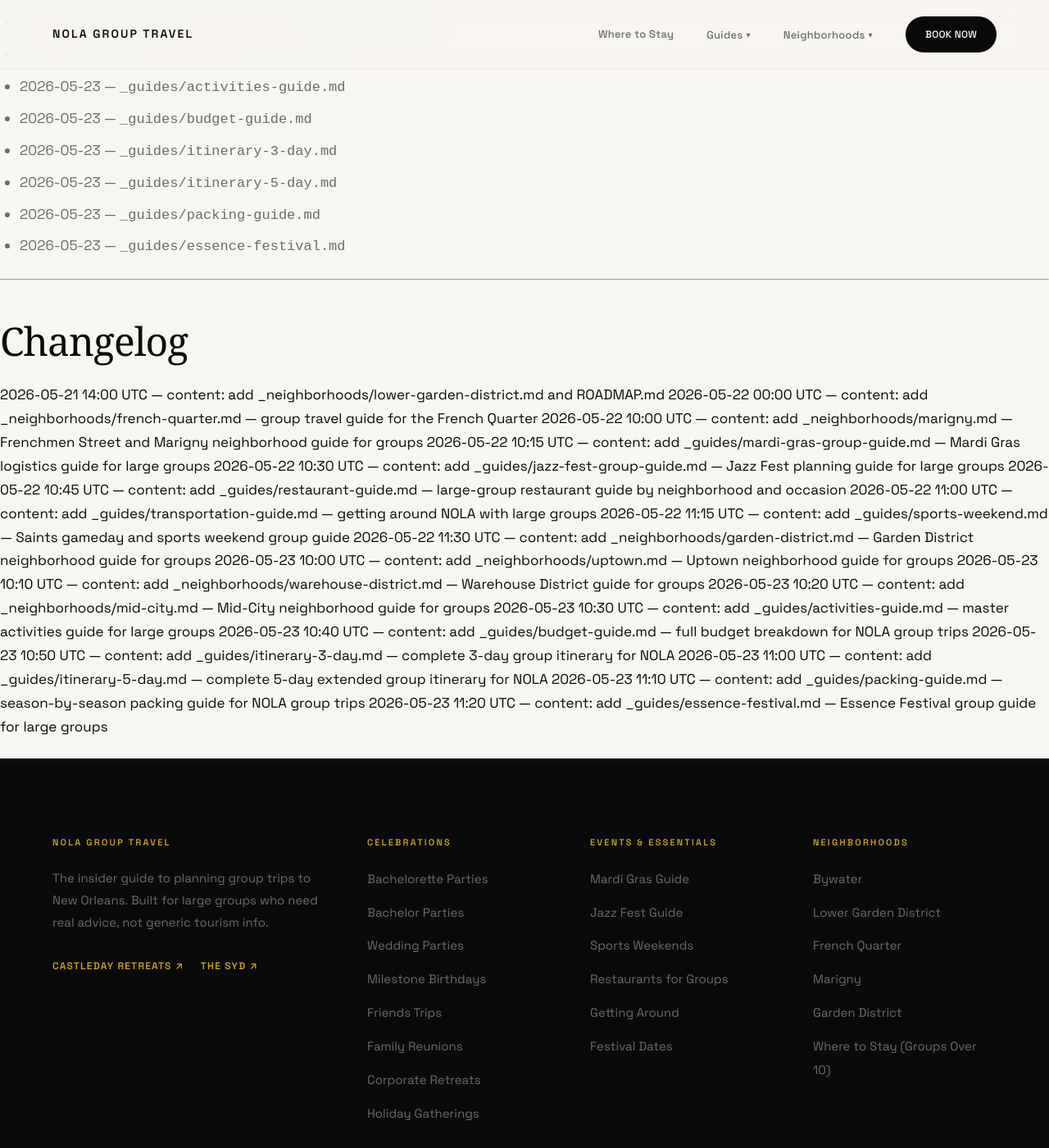
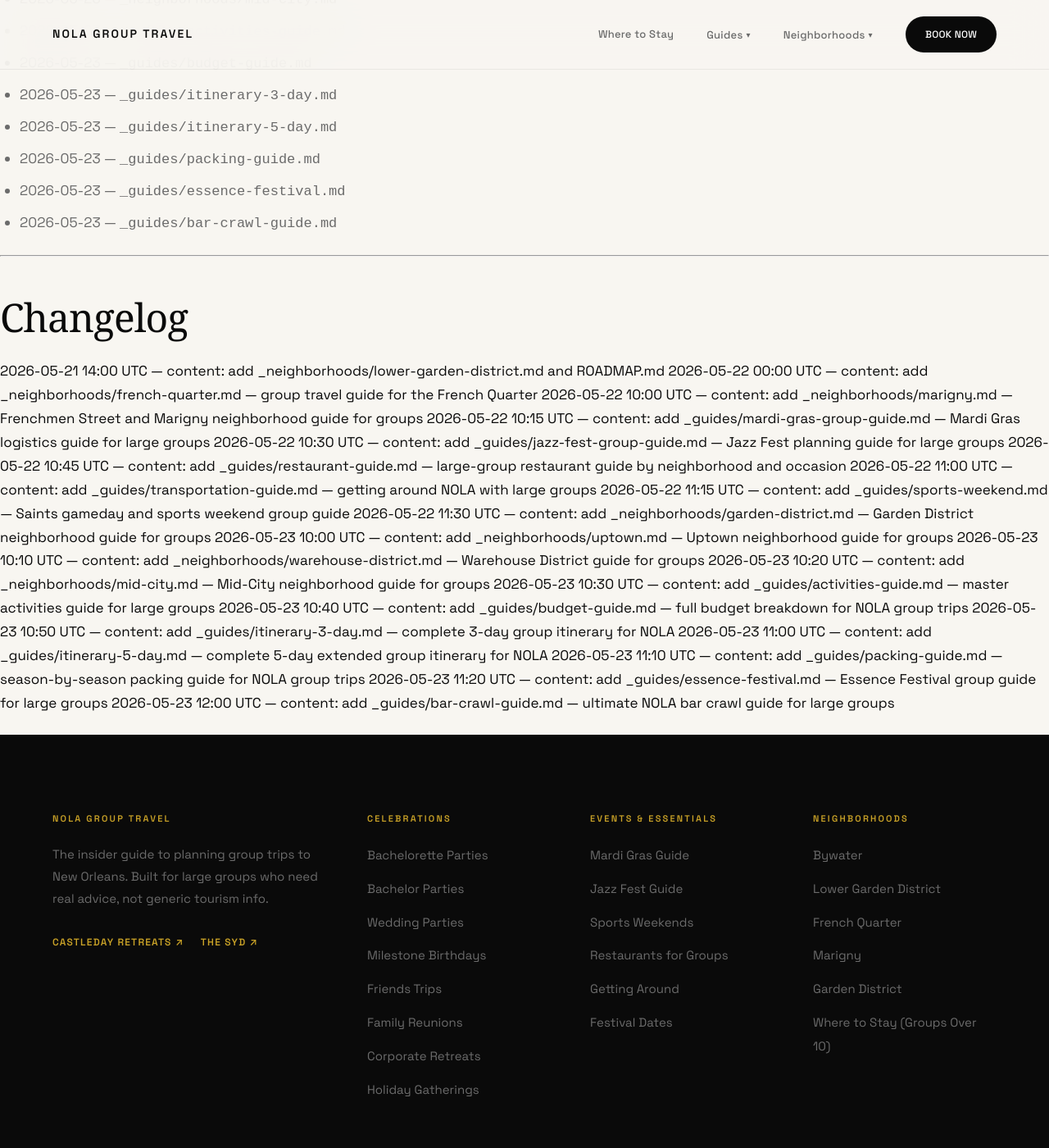
Before and after one commit to sjworth-dev/nola-group-travel, a Jekyll site: the page built from ROADMAP.md, in a window 1280 px wide and 1400 px high, scrolled down 5070 px. Shown: the whole window at 82% size. Built offline with Jekyll 4.4.1, drawn with Linux system fonts in a browser that asks for light colours; some web fonts are replaced; our own code applies the rules of GitHub Pages for plain Markdown files; part of the change alters nothing that is shown; some of the changed text lies outside the part shown.

Commit message:
content: add _guides/bar-crawl-guide.md — ultimate NOLA bar crawl guide for large groups
Routes, bar picks, walk-around cup logistics, group coordination tactics, and timing
guide for planning a bar crawl with 15-30 people across Frenchmen Street, Bourbon
Street, and the craft cocktail circuit.

https://claude.ai/code/session_01CYYWFttvGKP7sG4SPsatCj

```diff
--- a/ROADMAP.md
+++ b/ROADMAP.md
@@ -97,7 +97,6 @@ New guides go in `_guides/<slug>.md`. New neighborhood pages go in `_neighborhoo
 
 ## Up Next
 
-- `_guides/bar-crawl-guide.md` — Ultimate NOLA bar crawl guide for large groups: classic cocktail bars, dive bars, Frenchmen Street clubs, French Quarter landmarks, and how to route a crawl for 15-30 people
 - `_guides/bachelorette-weekend.md` — Extended bachelorette weekend guide: 3-day detailed itinerary for bachelorette groups in NOLA (different from the existing bachelorette-party.md — more tactical, day-by-day)
 - `_neighborhoods/cbd.md` — Central Business District guide for groups (hotels, Superdome proximity, proximity to Warehouse District)
 - `_guides/group-size-guide.md` — "What to do at each group size" guide: specific logistics, restaurant recommendations, and accommodation options for 10-person, 15-person, 20-person, and 30-person groups
@@ -139,6 +138,7 @@ New guides go in `_guides/<slug>.md`. New neighborhood pages go in `_neighborhoo
 - 2026-05-23 — `_guides/itinerary-5-day.md`
 - 2026-05-23 — `_guides/packing-guide.md`
 - 2026-05-23 — `_guides/essence-festival.md`
+- 2026-05-23 — `_guides/bar-crawl-guide.md`
 
 ---
 
@@ -162,3 +162,4 @@ New guides go in `_guides/<slug>.md`. New neighborhood pages go in `_neighborhoo
 2026-05-23 11:00 UTC — content: add _guides/itinerary-5-day.md — complete 5-day extended group itinerary for NOLA
 2026-05-23 11:10 UTC — content: add _guides/packing-guide.md — season-by-season packing guide for NOLA group trips
 2026-05-23 11:20 UTC — content: add _guides/essence-festival.md — Essence Festival group guide for large groups
+2026-05-23 12:00 UTC — content: add _guides/bar-crawl-guide.md — ultimate NOLA bar crawl guide for large groups
--- /dev/null
+++ b/_guides/bar-crawl-guide.md
@@ -0,0 +1,207 @@
+---
+title: "New Orleans Bar Crawl Guide for Large Groups"
+description: "How to plan a bar crawl in New Orleans for groups of 15-30: the best routes, classic bars, Frenchmen Street, French Quarter, and logistics that actually work at scale."
+category: "Nightlife"
+card_title: "Bar Crawl Guide"
+card_description: "Route planning, bar picks, and group logistics for crawling NOLA with 15-30 people."
+date: 2026-05-23
+---
+
+New Orleans was built for this. Walk-around cups are legal. Bars don't close. The density of great drinking spots in a three-block radius is unlike any city in the country.
+
+But a bar crawl for 20+ people is a different animal than a four-person bar crawl. The logistics will eat you alive if you haven't thought them through. This guide gives you routes that work, bars that can handle large groups, and the operational details most guides skip.
+
+## Quick Checklist
+
+- [ ] Pick one route (don't try to do the whole city)
+- [ ] Designate a wrangler — one person whose job is keeping the group together
+- [ ] Cash in everyone's hands before you leave
+- [ ] Confirm at least one venue can host your full group for a standing drink
+- [ ] Set a meeting-point protocol for anyone who gets separated
+- [ ] Eat a real meal before you start
+- [ ] Set a "last stop" bar in advance so there's an anchor point
+
+---
+
+## The Fundamental Rule: Pick a Zone
+
+The mistake every large group makes: trying to hit bars in four different neighborhoods in one night. You'll spend half the night in Ubers, lose people in transit, and never settle anywhere.
+
+Pick one zone. Do it well. Go deep on two or three bars rather than shallow on eight.
+
+---
+
+## The Four Zones
+
+### Zone 1: Frenchmen Street (Best Overall)
+
+Three blocks in the Marigny. Walkable. Multiple venues within 50 feet of each other. Live music at every stop. This is where locals actually go.
+
+**Why it works for large groups:** You can move between bars without organizing a caravan. Lose someone at The Spotted Cat, find them at d.b.a. thirty seconds later. The street itself is part of the experience.
+
+**The bars:**
+
+| Bar | Vibe | Music | Group Logistics |
+|-----|------|-------|-----------------|
+| The Spotted Cat | Tiny, sweaty, legendary jazz | Live every night | Standing room, get there before it fills |
+| d.b.a. | More space, excellent acts | Live nightly, varied genres | Can absorb a larger group |
+| Maison | Three floors, rooftop bar | Live bands on multiple floors | Best capacity for big groups |
+| Blue Nile | Brass bands, dancing | Late-night energy | Loose, open dance floor |
+
+**The move:** Start at Maison (most capacity, easiest to get drinks), work your way down to d.b.a., end at The Spotted Cat when it's shoulder-to-shoulder and nobody cares.
+
+---
+
+### Zone 2: French Quarter / Bourbon Street (Do It Once)
+
+You're going to Bourbon Street. Accept it. The trick is going with a plan instead of wandering aimlessly until everyone gets separated.
+
+**Why it works for large groups:** Massive venues built for crowds. Walk-around cups are the protocol here — you don't need to stay inside any bar. The street is the crawl.
+
+**Key stops:**
+
+| Bar | Known For | Notes |
+|-----|-----------|-------|
+| Pat O'Brien's | Hurricanes, dueling piano courtyard | Huge venue, can accommodate large groups, cash or card |
+| Lafitte's Blacksmith Shop | Oldest bar in New Orleans, candlelit, cash only | Atmospheric; go early before it gets packed |
+| Old Absinthe House | Historic, absinthe cocktails, classic bar | Long bar, decent capacity |
+| Tropical Isle | Hand Grenades | Multiple locations on Bourbon, drinks to go |
+
+**The move:** Get your walk-around cup at the first bar. Do Lafitte's while it's still early and atmospheric. Hit Pat O'Brien's courtyard for the group photo. Don't linger on Bourbon past midnight — move to Frenchmen Street when you're ready for real music.
+
+---
+
+### Zone 3: Craft Cocktail Tour (For the Serious Drinkers)
+
+This one requires Ubers between stops but rewards groups who care more about what's in the glass than the scene.
+
+**Why it works for large groups:** Reservation-friendly bars, excellent service, people actually taste what they're drinking.
+
+**Key stops:**
+
+| Bar | Neighborhood | Known For |
+|-----|-------------|-----------|
+| Sazerac Bar (The Roosevelt Hotel) | CBD | The Sazerac cocktail, historic hotel bar, impeccable |
+| Cure | Uptown (Freret St) | NOLA's benchmark craft cocktail bar |
+| Bacchanal Wine | Bywater | Wine, local cheese, live jazz in the courtyard |
+
+**The move:** Start at the Sazerac Bar — it's the most impressive first impression in the city. Take an Uber to Cure for serious cocktails. End at Bacchanal if you want to wind down with live music and wine rather than escalate.
+
+**Logistics note:** Craft cocktail bars move slower. Budget 45-60 minutes per stop minimum. This works for groups of 10-15 who want quality over quantity; it gets unwieldy at 25+.
+
+---
+
+### Zone 4: The Full NOLA Arc (Three Acts, One Night)
+
+The classic big-night progression for groups who want to experience multiple sides of the city.
+
+**Act 1 — Early Evening (7-9pm):** Craft cocktails or a proper dinner bar. The Sazerac Bar, the bar at Pêche, or Cane & Table are all excellent entry points.
+
+**Act 2 — Prime Time (9pm-midnight):** Bourbon Street. Walk the strip. Hit Pat O'Brien's. Get it out of your system.
+
+**Act 3 — Late Night (midnight onward):** Frenchmen Street. This is when it gets good. The locals show up. The bands get looser. Stay here until you can't anymore.
+
+---
+
+## Walk-Around Cups: How It Works
+
+New Orleans has a specific rule that most visitors misunderstand. You can carry open containers on public streets — but not glass. Most bars will transfer your drink into a plastic cup to-go on request. The standard is that you ask, they pour.
+
+**For large groups:** Designate one person to handle the pour-outs before leaving each bar. Twenty people all asking individually takes five minutes. One person handling it takes thirty seconds.
+
+**Don't:** Walk out with a glass. It's not actually legal, and bars will cut you off.
+**Do:** Ask for a to-go cup every time you're leaving a bar, finish the drink, and start fresh at the next spot.
+
+---
+
+## Group Logistics: The Operational Details
+
+### Tabs and Money
+
+Open tabs are a nightmare at 20 people. Here's what actually works:
+
+| Method | Group Size | Pros | Cons |
+|--------|------------|------|------|
+| Everyone pays individually | Any | No complexity | Slow at the bar |
+| One person runs the tab | 10-15 | Fast | Whoever holds the card is at risk |
+| Cash rounds | 15-25 | Simple rotation | Someone always forgets to pay back |
+| Prepaid wristbands | 20+ | Clean, fast | Requires planning with venue |
+
+**The real answer for 20+ people:** Cash. Put $100 in your pocket before you leave. Buy your own drinks. Venmo friends for shared bottles later if you want. Don't try to split 23-way tabs at a crowded bar at 1am.
+
+### Keeping the Group Together
+
+Large groups fragment. This is not a failure — it's physics. Plan for it.
+
+1. **Name a wrangler** — one person who doesn't drink heavily, keeps the headcount, sends location pins
+2. **Group chat is active** — pin the chat to the top of everyone's phone before you leave
+3. **Set anchor points** — "We'll be at d.b.a. from 11 to midnight. Meet us there."
+4. **The buddy system** — pair off. Two people never get truly lost.
+5. **Last stop is fixed** — everyone knows where the night ends. This is non-negotiable.
+
+### Getting Around Between Zones
+
+If you're moving between zones, you need multiple Ubers or a party bus. You cannot fit 20 people into four Ubers seamlessly.
+
+**The party bus option:** For large groups doing a multi-zone crawl, a rented shuttle or party bus eliminates the Uber coordination problem. Book in advance. Factor in the cost when you plan.
+
+**Pedestrian routes:** Frenchmen Street to the French Quarter is a 10-15 minute walk along Esplanade. Doable for groups. Bywater to Frenchmen is similar. Anything involving the Garden District, Uptown, or CBD requires vehicles.
+
+---
+
+## Timing Guide
+
+| Time | What's Happening | Move to |
+|------|-----------------|---------|
+| 6-8pm | Happy hour, dinner | A proper bar or dinner spot |
+| 8-10pm | Early evening, crowds building | Bourbon Street or a craft cocktail bar |
+| 10pm-midnight | Prime time, neighborhoods filling up | Frenchmen Street |
+| Midnight-2am | Peak energy | Wherever the music is loudest |
+| 2am-whenever | Late night core | Maison, d.b.a., Snake & Jake's for true late-nighters |
+
+---
+
+## Pro Tips
+
+1. **Eat first, eat well.** A real meal before the crawl is not optional for a group. The night lasts longer when nobody's running on empty.
+
+2. **Wear comfortable shoes.** You will walk more than you think. Frenchmen Street is a cobblestone situation. New shoes are a trap.
+
+3. **Cash is king.** ATMs in the French Quarter charge fees that add up. Withdraw before you go out.
+
+4. **Don't try to keep pace with the city.** No last call means you have permission to stay out forever. That doesn't mean you should. Know your group's limit.
+
+5. **The second night is always better.** If you're here multiple nights, the crawl on night two hits different. You know where things are. You're already oriented. Plan your bigger night for night two.
+
+6. **One anchor bar per zone.** Pick one bar in each zone where you'll regroup if the group fragments. Tell everyone before you leave the house.
+
+7. **Frenchmen Street gets better after midnight.** Resist the urge to arrive at 9pm and leave by 11. Show up later, stay later.
+
+---
+
+## Where to Stay for the Crawl
+
+This is where large groups hit the wall. Standard bars have no problem with 20 people walking in. The problem is where 20 people sleep, cook breakfast, and debrief the next morning.
+
+**[Castleday Retreats](https://castledayretreats.com)** — Three private villas in the Bywater, sleeping up to 30 guests each. You're 15 minutes from Frenchmen Street on foot. Private pools for the recovery day. Full kitchens for the pre-crawl dinner. This is the base camp that makes the crawl work — everyone leaves from the same place, everyone comes home to the same place. The Herald, The Cocodrie, and The Florentine each have the space to handle your whole group without feeling cramped.
+
+**[The Syd](https://thesyd.com)** — Multiple villas in the Lower Garden District, each sleeping up to 22. One block from the St. Charles Streetcar, which gets you downtown without wrestling with Ubers. Shared heated pool, hot tub, outdoor kitchen — perfect for the next-day debrief. The artist-designed rooms mean your group is already in a good mood before you leave the house.
+
+For a bar crawl trip specifically: if your primary route is Frenchmen Street and the Marigny, Castleday's Bywater location is a short walk home. If you're doing more of a French Quarter / Warehouse District crawl, The Syd's Lower Garden District location keeps you closer to the action.
+
+---
+
+## The Night-After Plan
+
+The best part of a NOLA bar crawl happens the morning after.
+
+Get everyone together at the house. Make bloody marys. Reconstruct the night. Half the group will have no idea where they ended up. The other half will have stories.
+
+This is why staying together in a large private rental beats scattered hotel rooms every time. The debrief over coffee and eggs is part of the trip.
+
+---
+
+## Book Your Base Camp
+
+- [Castleday Retreats](https://castledayretreats.com) — Bywater villas, walking distance to Frenchmen Street, private pools, up to 30 guests
+- [The Syd](https://thesyd.com) — Lower Garden District villas, streetcar access, shared pool and hot tub, up to 22 guests
```
